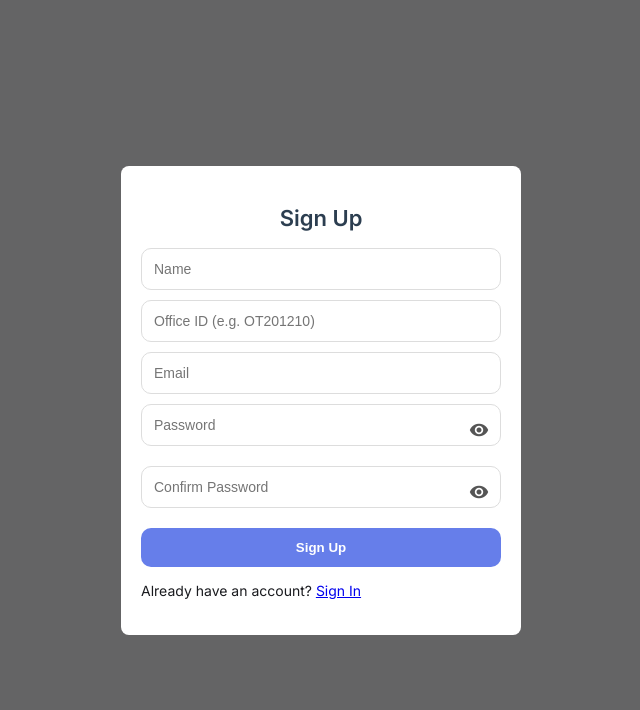
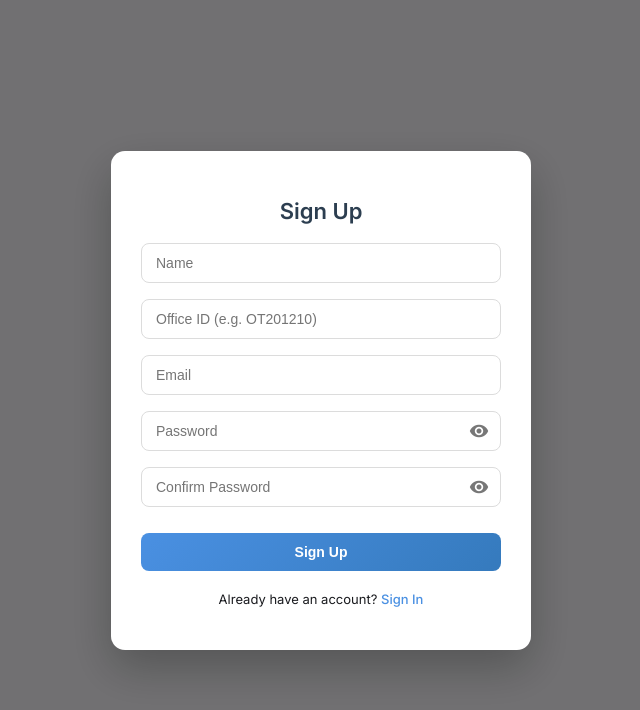
Before and after one commit to ZAM33L/agile-task-manager, an Angular app: page /signup in a window 1280 px wide. Shown: the top 710 px of the page, without its empty margins (319-959 px from the left). Built offline with nearby package versions, Linux system fonts and the light colour scheme.

Commit message:
signin/signup updates

```diff
--- a/src/app/auth/components/signin/signin.component.css
+++ b/src/app/auth/components/signin/signin.component.css
@@ -1,68 +1,109 @@
+/* ============================= */
+/* MODAL BACKDROP */
+/* ============================= */
 .modal-backdrop {
   position: fixed;
   inset: 0;
-  background: rgba(0, 0, 0, 0.6);
-
+  background: rgba(0, 0, 0, 0.55);
   display: flex;
+  align-items: center;
   justify-content: center;
-  align-items: center;
-
-  padding: 20px;
-  z-index: 1000;
+  z-index: 999;
 }
 
-.auth-modal {
-  width: 400px;   /* fix horizontal width */
-  min-width: 400px;
-  min-height: 300px; /* optional to avoid vertical shrink */
-  padding: 20px;
-  display: flex;
-  flex-direction: column;
-  box-sizing: border-box;
-  background-color: #fff;
-  border-radius: 8px;
+/* ============================= */
+/* AUTH MODAL BOX */
+/* ============================= */
+.modal.auth-modal {
+  background: #ffffff;
+  width: 420px;
+  max-width: 90%;
+  padding: 28px 30px;
+  border-radius: 14px;
+  box-shadow: 0 18px 45px rgba(0, 0, 0, 0.25);
+  animation: fadeIn 0.25s ease-in-out;
 }
 
+/* ============================= */
+/* TITLE */
+/* ============================= */
 .auth-modal h3 {
+  margin-bottom: 22px;
   text-align: center;
-  margin-bottom: 20px;
   font-size: 22px;
   font-weight: 600;
   color: #2c3e50;
 }
 
+/* ============================= */
+/* FORM INPUTS */
+/* ============================= */
+.auth-modal form {
+  display: flex;
+  flex-direction: column;
+  gap: 16px;
+}
+
 .auth-modal input {
   width: 100%;
-  padding: 12px;
-  border-radius: 10px;
-  border: 1px solid #ddd;
-  margin-bottom: 10px;
+  padding: 11px 14px;
+  border-radius: 8px;
+  border: 1px solid #dcdcdc;
   font-size: 14px;
+  transition: 0.2s ease;
+  outline: none;
+}
+
+/* Input focus */
+.auth-modal input:focus {
+  border-color: #4a90e2;
+  box-shadow: 0 0 0 2px rgba(74, 144, 226, 0.15);
+}
+
+/* Invalid input */
+.auth-modal input.invalid {
+  border-color: #e74c3c;
+}
+
+/* ============================= */
+/* BUTTON AREA */
+/* ============================= */
+.modal-actions {
+  margin-top: 10px;
 }
 
 .modal-actions button {
   width: 100%;
-  padding: 12px;
-  border-radius: 10px;
+  padding: 11px;
   border: none;
-  cursor: pointer;
-  background: #667eea;
+  border-radius: 8px;
+  background: linear-gradient(135deg, #4a90e2, #357abd);
   color: white;
   font-weight: 600;
-  transition: 0.2s ease;
+  font-size: 14px;
+  cursor: pointer;
+  transition: 0.25s ease;
 }
 
 .modal-actions button:hover {
   transform: translateY(-1px);
-  box-shadow: 0 8px 20px rgba(79, 70, 229, 0.3);
+  box-shadow: 0 6px 14px rgba(53, 122, 189, 0.3);
 }
 
-.error-msg {
-  color: #e74c3c;
-  font-size: 12px;
-  margin-top: 4px;
+.modal-actions button:disabled {
+  background: #cfcfcf;
+  cursor: not-allowed;
+  box-shadow: none;
 }
 
+/* ============================= */
+/* ERROR MESSAGE */
+/* ============================= */
+.error-msg {
+  font-size: 12px;
+  color: #e74c3c;
+  margin-top: -10px;
+}
 .toast {
   position: fixed;
   top: 20px;
@@ -79,32 +120,72 @@
 .toast.info    { background-color: #2196f3; color: #fff; }
 .toast.warning { background-color: #ff9800; color: #fff; }
 
+/* ============================= */
+/* PASSWORD WRAPPER */
+/* ============================= */
 .password-wrapper {
   position: relative;
-  width: 100%;
-  margin-bottom: 10px;
+  display: flex;
+  align-items: center;
 }
 
 .password-wrapper input {
-  width: 100%;
-  padding: 12px 45px 12px 12px; /* space for eye icon */
-  border-radius: 10px;
-  border: 1px solid #ddd;
-  font-size: 14px;
-  box-sizing: border-box;
+  padding-right: 42px;
 }
 
 .eye-icon {
   position: absolute;
   right: 12px;
-  top: 50%;
-  transform: translateY(-50%);
   cursor: pointer;
-  color: #555;
   font-size: 20px;
-  user-select: none;
+  color: #777;
+  transition: 0.2s;
 }
 
 .eye-icon:hover {
-  color: #667eea;
+  color: #4a90e2;
 }
+
+/* ============================= */
+/* ANIMATIONS */
+/* ============================= */
+@keyframes fadeIn {
+  from {
+    opacity: 0;
+    transform: scale(0.95);
+  }
+  to {
+    opacity: 1;
+    transform: scale(1);
+  }
+}
+
+@keyframes slideUp {
+  from {
+    opacity: 0;
+    transform: translateY(10px);
+  }
+  to {
+    opacity: 1;
+    transform: translateY(0);
+  }
+}
+
+/* ============================= */
+/* AUTH SWITCH LINK */
+/* ============================= */
+.auth-switch {
+  text-align: center;
+  margin-top: 18px;
+  font-size: 13px;
+}
+
+.auth-switch a {
+  color: #4a90e2;
+  text-decoration: none;
+  font-weight: 500;
+}
+
+.auth-switch a:hover {
+  text-decoration: underline;
+}
--- a/src/app/auth/components/signup/signup.component.css
+++ b/src/app/auth/components/signup/signup.component.css
@@ -1,63 +1,107 @@
+/* ============================= */
+/* MODAL BACKDROP */
+/* ============================= */
 .modal-backdrop {
   position: fixed;
   inset: 0;
-  background: rgba(0,0,0,0.6);
+  background: rgba(0, 0, 0, 0.55);
   display: flex;
+  align-items: center;
   justify-content: center;
-  align-items: center;
-  z-index: 1000;
+  z-index: 999;
 }
 
-.auth-modal {
-  width: 400px;   /* fix horizontal width */
-  min-width: 400px;
-  min-height: 300px; /* optional to avoid vertical shrink */
-  padding: 20px;
-  display: flex;
-  flex-direction: column;
-  box-sizing: border-box;
-  background-color: #fff;
-  border-radius: 8px;
+/* ============================= */
+/* AUTH MODAL BOX */
+/* ============================= */
+.modal.auth-modal {
+  background: #ffffff;
+  width: 420px;
+  max-width: 90%;
+  padding: 28px 30px;
+  border-radius: 14px;
+  box-shadow: 0 18px 45px rgba(0, 0, 0, 0.25);
+  animation: fadeIn 0.25s ease-in-out;
 }
 
+/* ============================= */
+/* TITLE */
+/* ============================= */
 .auth-modal h3 {
+  margin-bottom: 22px;
   text-align: center;
-  margin-bottom: 20px;
   font-size: 22px;
   font-weight: 600;
   color: #2c3e50;
 }
 
+/* ============================= */
+/* FORM INPUTS */
+/* ============================= */
+.auth-modal form {
+  display: flex;
+  flex-direction: column;
+  gap: 16px;
+}
+
 .auth-modal input {
   width: 100%;
-  padding: 12px;
-  border-radius: 10px;
-  border: 1px solid #ddd;
-  margin-bottom: 10px;
+  padding: 11px 14px;
+  border-radius: 8px;
+  border: 1px solid #dcdcdc;
   font-size: 14px;
+  transition: 0.2s ease;
+  outline: none;
+}
+
+/* Input focus */
+.auth-modal input:focus {
+  border-color: #4a90e2;
+  box-shadow: 0 0 0 2px rgba(74, 144, 226, 0.15);
+}
+
+/* Invalid input */
+.auth-modal input.invalid {
+  border-color: #e74c3c;
+}
+
+/* ============================= */
+/* BUTTON AREA */
+/* ============================= */
+.modal-actions {
+  margin-top: 10px;
 }
 
 .modal-actions button {
   width: 100%;
-  padding: 12px;
-  border-radius: 10px;
+  padding: 11px;
   border: none;
-  cursor: pointer;
-  background: #667eea;
+  border-radius: 8px;
+  background: linear-gradient(135deg, #4a90e2, #357abd);
   color: white;
   font-weight: 600;
-  transition: 0.2s ease;
+  font-size: 14px;
+  cursor: pointer;
+  transition: 0.25s ease;
 }
 
 .modal-actions button:hover {
   transform: translateY(-1px);
-  box-shadow: 0 8px 20px rgba(79, 70, 229, 0.3);
+  box-shadow: 0 6px 14px rgba(53, 122, 189, 0.3);
 }
 
+.modal-actions button:disabled {
+  background: #cfcfcf;
+  cursor: not-allowed;
+  box-shadow: none;
+}
+/* ============================= */
+/* ERROR MESSAGE */
+/* ============================= */
 .error-msg {
+  font-size: 12px;
   color: #e74c3c;
-  font-size: 12px;
-  margin-top: 4px;
+  margin-top: -10px;
 }
 
 .toast {
@@ -76,33 +120,72 @@
 .toast.info    { background-color: #2196f3; color: #fff; }
 .toast.warning { background-color: #ff9800; color: #fff; }
 
+/* ============================= */
+/* PASSWORD WRAPPER */
+/* ============================= */
 .password-wrapper {
   position: relative;
-  width: 100%;
-  margin-bottom: 10px;
+  display: flex;
+  align-items: center;
 }
 
 .password-wrapper input {
-  width: 100%;
-  padding: 12px 45px 12px 12px; /* space for eye icon */
-  border-radius: 10px;
-  border: 1px solid #ddd;
-  font-size: 14px;
-  box-sizing: border-box;
+  padding-right: 42px;
 }
 
 .eye-icon {
-  line-height: 6;
   position: absolute;
   right: 12px;
-  top: 50%;
-  transform: translateY(-50%);
   cursor: pointer;
-  color: #555;
   font-size: 20px;
-  user-select: none;
+  color: #777;
+  transition: 0.2s;
 }
 
 .eye-icon:hover {
-  color: #667eea;
+  color: #4a90e2;
 }
+
+/* ============================= */
+/* ANIMATIONS */
+/* ============================= */
+@keyframes fadeIn {
+  from {
+    opacity: 0;
+    transform: scale(0.95);
+  }
+  to {
+    opacity: 1;
+    transform: scale(1);
+  }
+}
+
+@keyframes slideUp {
+  from {
+    opacity: 0;
+    transform: translateY(10px);
+  }
+  to {
+    opacity: 1;
+    transform: translateY(0);
+  }
+}
+
+/* ============================= */
+/* AUTH SWITCH LINK */
+/* ============================= */
+.auth-switch {
+  text-align: center;
+  margin-top: 18px;
+  font-size: 13px;
+}
+
+.auth-switch a {
+  color: #4a90e2;
+  text-decoration: none;
+  font-weight: 500;
+}
+
+.auth-switch a:hover {
+  text-decoration: underline;
+}
--- a/src/app/components/board/board.component.css
+++ b/src/app/components/board/board.component.css
@@ -21,22 +21,16 @@ body {
 
 .app-header {
   height: 60px;
-  background: rgba(0, 0, 0, 0.85);
-  color: white;
+  padding: 0 40px;
+
   display: flex;
   align-items: center;
-  justify-content: flex-start;
-  /* aligns items to left */
-  /* allows for future buttons/logo */
-  padding: 0 40px;
+  justify-content: space-between;   /* 👈 important */
 
   background: linear-gradient(135deg, #2c3e50, #34495e);
-
-
   color: white;
   box-shadow: 0 6px 20px rgba(0, 0, 0, 0.15);
 
-  font-family: "Inter", sans-serif;
   position: sticky;
   top: 0;
   z-index: 100;
@@ -707,3 +701,42 @@ input[type="date"] {
   margin: 6px 0;
   background-color: #e5e7eb;  /* soft grey */
 }
+
+/* Left grouping */
+.header-left {
+  display: flex;
+  align-items: center;
+  gap: 15px;
+}
+
+/* Logged-in user section */
+.header-user {
+  display: flex;
+  align-items: center;
+  gap: 10px;
+  font-size: 14px;
+  font-weight: 500;
+}
+
+/* Avatar circle */
+.avatar {
+  width: 32px;
+  height: 32px;
+  border-radius: 50%;
+  background: white;
+  color: #2c3e50;
+
+  display: flex;
+  align-items: center;
+  justify-content: center;
+
+  font-weight: 600;
+  font-size: 14px;
+}
+
+/* Optional: hide name on very small screens */
+@media (max-width: 480px) {
+  .username {
+    display: none;
+  }
+}
--- a/src/app/components/board/board.component.ts
+++ b/src/app/components/board/board.component.ts
@@ -36,6 +36,8 @@ export class BoardComponent {
     private boardService: BoardService
   ) { }
 
+  currentUser: any;
+
   // =============================
   // INIT
   // =============================
@@ -49,6 +51,7 @@ export class BoardComponent {
       this.router.navigate(['/signin']);
       return;
     }
+    this.currentUser = user;
     this.loadBoard();
   }
 
```
Also changed, not shown: src/app/components/board/board.component.html (+25 -11 lines).
